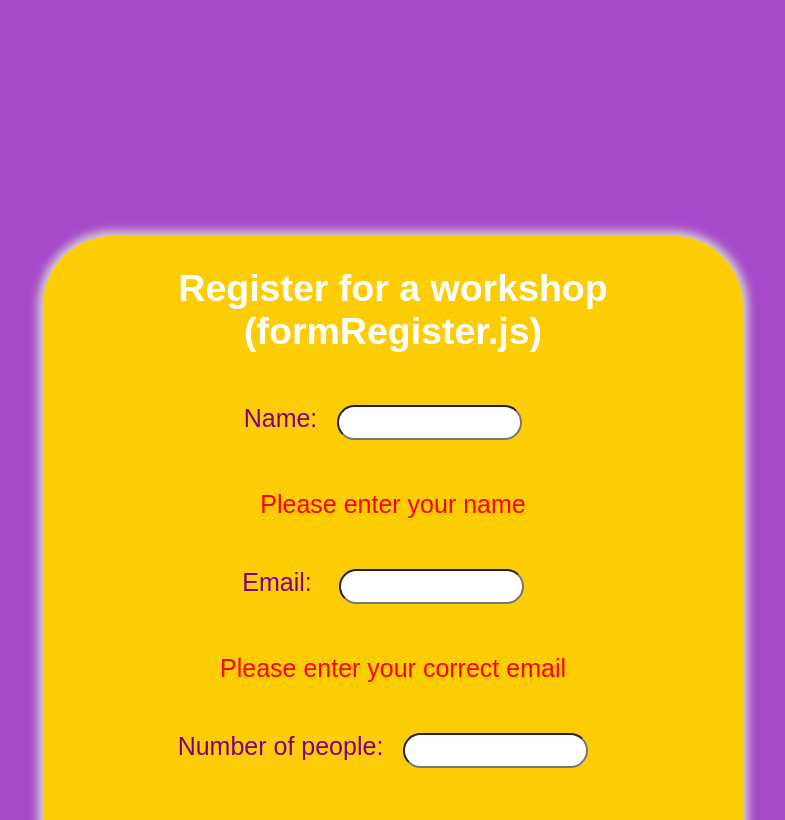
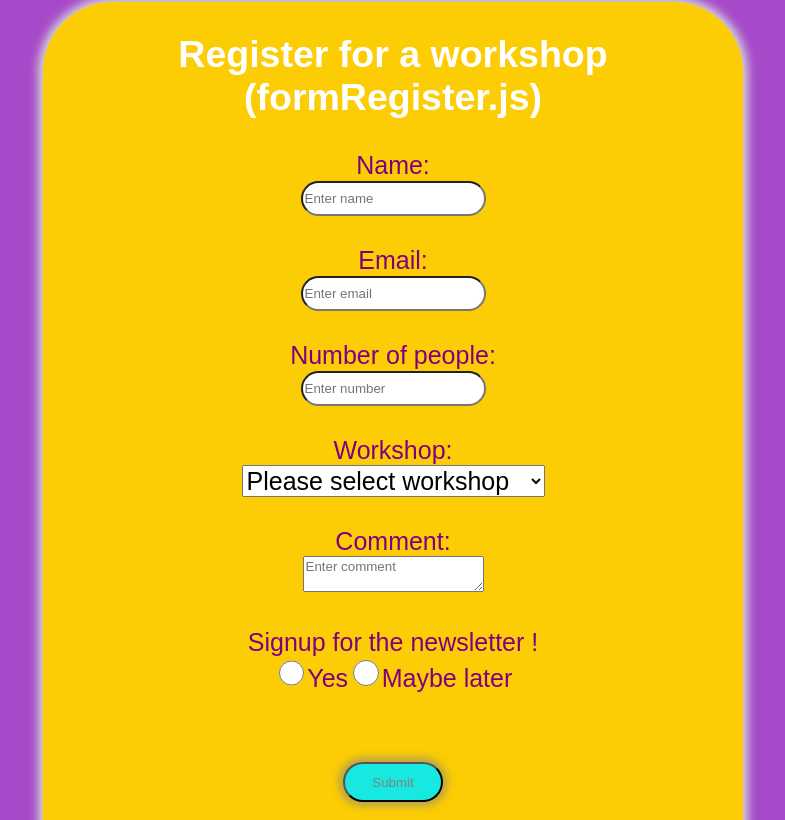
Before and after one commit to Laurazig/ReactWardrobe, a React (Create React App) app in the folder leipzig-wardrobe-react/: page /workshops in a window 1280 px wide. Shown: the part 1697-2517 px from the top of the page, without its empty margins (247-1032 px from the left). Built offline with nearby package versions, Linux system fonts and the light colour scheme.

Commit message:
tues - error messages working but submit prevent

```diff
--- a/leipzig-wardrobe-react/src/App.css
+++ b/leipzig-wardrobe-react/src/App.css
@@ -161,17 +161,38 @@ form{
 input{
   border-radius: 40px;
   height: 35px;
-  margin: 20px;
+  ;
 }
 
 form div {
   margin: 30px;
+
 }
 
 .errorVisible{
   display:block;
   color: red;
+  font-size: 1.5rem;
+  border: 0px;
+  margin: 0px;
 }
 .errorNotVisible{
   display:none;
 }
+
+select{
+  font-size: 2.5rem;
+
+}
+
+input[type=radio] {
+  border: 0px;
+  width: 4%;
+  height: 2em;
+}
+
+
+
+.workshopFormBlock{
+  display: block;
+}
--- a/leipzig-wardrobe-react/src/Components/FormRegister.js
+++ b/leipzig-wardrobe-react/src/Components/FormRegister.js
@@ -19,14 +19,14 @@ const FormRegister = () => {
     const numErrorDiv = React.createRef();
     const commentLengthErrorDiv = React.createRef();
 
-    //else does not log
-    useEffect(() => {
-        if (num.length === 0) {
-            console.log("num is empty")
-        } else {
-            console.log("num has some value")
-        }
-    })
+
+    // useEffect(() => {
+    //     if (num.length === 0) {
+    //         console.log("num is empty")
+    //     } else {
+    //         console.log("num has some value")
+    //     }
+    // })
 
     const updateData = event => {
         switch (event.target.name) {
@@ -58,7 +58,7 @@ const FormRegister = () => {
     }
 
     const checkEmailFormat = () => {
-        if(/^[a-zA-Z0-9+_.-]+@[a-zA-Z0-9.-]+$/.test(userEmail)) {
+        if(/^[a-zA-Z0-9+_.-]+@[a-zA-Z0-9.-]+\.[A-Za-z]+$/.test(userEmail)) {
             emailErrorDiv.current.className = "errorNotVisible"
         } else {
             emailErrorDiv.current.className = "errorVisible"
@@ -67,9 +67,9 @@ const FormRegister = () => {
 
     const checkCommentLength =()=> {
         if (comment.length < 20) {
+            commentLengthErrorDiv.current.className = "errorVisible"
+        } else {
             commentLengthErrorDiv.current.className = "errorNotVisible"
-        } else {
-            commentLengthErrorDiv.current.className = "errorVisible"
         }
     }
 
@@ -86,69 +86,74 @@ const FormRegister = () => {
         console.log("comment", comment);
         console.log("newsLetter", newsLetter);
         setUserName("");
+        setUserEmail("");
         setNum("");
-        setSelect("");
+        setNumChanged(false)
+        setSelect("default");
         setComment("");
         setNewsLetter("");
     }
 
-    const checkNameOnBlur = () => {
-        console.log("the name input lost focus")
-        console.log(userName.length)
-        if (userName.trim().length === 0) {
-            nameErrorDiv.current.style.display = "block";
-        } else {
-            nameErrorDiv.current.style.display = "none";
-        }
-    }
+    // const checkNameOnBlur = () => {
+    //     console.log("the name input lost focus")
+    //     console.log(userName.length)
+    //     if (userName.trim().length === 0) {
+    //         nameErrorDiv.current.style.display = "block";
+    //     } else {
+    //         nameErrorDiv.current.style.display = "none";
+    //     }
+    // }
+
 
     return (
         <div className="divFormReg">
             <form className="formReg" onSubmit={userData} >
                 <h2>Register for a workshop (formRegister.js)</h2>
                 <div>
-                    <label htmlFor="user_name">Name:</label>
-                    <input id="user_name" name="user_name" onChange={updateData} onBlur={checkNameOnBlur} />
-                    <div className="errorVisible" ref={nameErrorDiv}>Please enter your name</div>
+                    <label className="workshopFormBlock" htmlFor="user_name">Name:</label>
+                    <input id="user_name" name="user_name" onChange={updateData} placeholder="Enter name" />
+                    <div className={userName.trim().length === 0 && nameChanged ? "errorVisible" : "errorNotVisible"} ref={nameErrorDiv}>Please enter your name</div>
                 </div>
 
                 <div>
-                    <label htmlFor="user_email">Email: </label>
-                    <input id="user_email" name="user_email" onChange={updateData} />
-                    <div className="errorVisible" ref={emailErrorDiv}>Please enter your correct email</div>
+                    <label className="workshopFormBlock" htmlFor="user_email">Email: </label>
+                    <input  id="user_email" name="user_email" onChange={updateData} onBlur={checkEmailFormat} value={userEmail} placeholder="Enter email"/>
+                    <div className="errorNotVisible" ref={emailErrorDiv}>Please enter a correct email address</div>
 
 
                 </div>
 
                 <div>
-                    <label htmlFor="num">Number of people:</label>
-                    <input id="num" name="num" type="number" onChange={updateData} />
+                    <label className="workshopFormBlock" htmlFor="num">Number of people:</label>
+                    <input  id="num" name="num"  onChange={updateData} value={num} placeholder="Enter number"/>
                     <div className={num.length === 0 && numChanged ? "errorVisible" : "errorNotVisible"} >Please state how many people are going</div>
                     <div className={isNaN(num) && numChanged ? "errorVisible" : "errorNotVisible"} >Please enter a number</div>
-                    <div className={num < 10 && numChanged ? "errorVisible" : "errorNotVisible"} >No more than 10 participants per workshop</div>
+                    <div className={num > 10 && numChanged ? "errorVisible" : "errorNotVisible"} >No more than 10 participants per workshop</div>
                 </div>
 
                 <div>
-                    <label htmlFor="select" name="select">Workshop:   </label>
+                    <label className="workshopFormBlock" htmlFor="select" name="select">Workshop:   </label>
                     <select id="select" name="select" onChange={updateData} value={select}>
+                        <option value="default">Please select workshop</option>
                         <option value="vhs">Tailoring basics (VHS)</option>
-                        <option value="witt">Alladin trousers (Daniela)</option>
-                        <option value="hoodie">Hoodie (Susanne)</option>
+                        <option value="Daniela">Alladin trousers (Daniela)</option>
+                        <option value="Susanne">Hoodie (Susanne)</option>
                     </select>
                 </div>
 
                 <div>
-                    <label htmlFor="comment">Comment:   </label>
-                    <textarea id="comment" name="comment" onChange={updateData} value={comment}></textarea>
+                    <label className="workshopFormBlock" htmlFor="comment">Comment:   </label>
+                    <textarea  id="comment" name="comment" onChange={updateData} onBlur={checkCommentLength} value={comment} placeholder="Enter comment"></textarea>
+                    <div className="errorNotVisible" ref={commentLengthErrorDiv}>Minimum characters: 20</div>
                 </div>
 
                 <div>
-                    <label>Signup for the newsletter !</label>
+                    <label className="workshopFormBlock">Signup for the newsletter !</label>
                     <input className="radio_input radio_input_right" type="radio" name="news_letter" onChange={updateData} value="yes" />
                     <label className="radio_label">Yes</label>
                     <input className="radio_input radio_input_left" type="radio" name="news_letter" onChange={updateData} value="yes" />
                     {/* why is checked on no?  checked={newsLetter !== "yes"}*/}
-                    <label className="radio_label">No</label>
+                    <label className="radio_label">Maybe later</label>
                 </div>
                 <div className="form_div">
                     <button id="buttonAdd">Submit</button>
```
Also changed, not shown: 2 other files (tests, documents, lock files or other folders).
